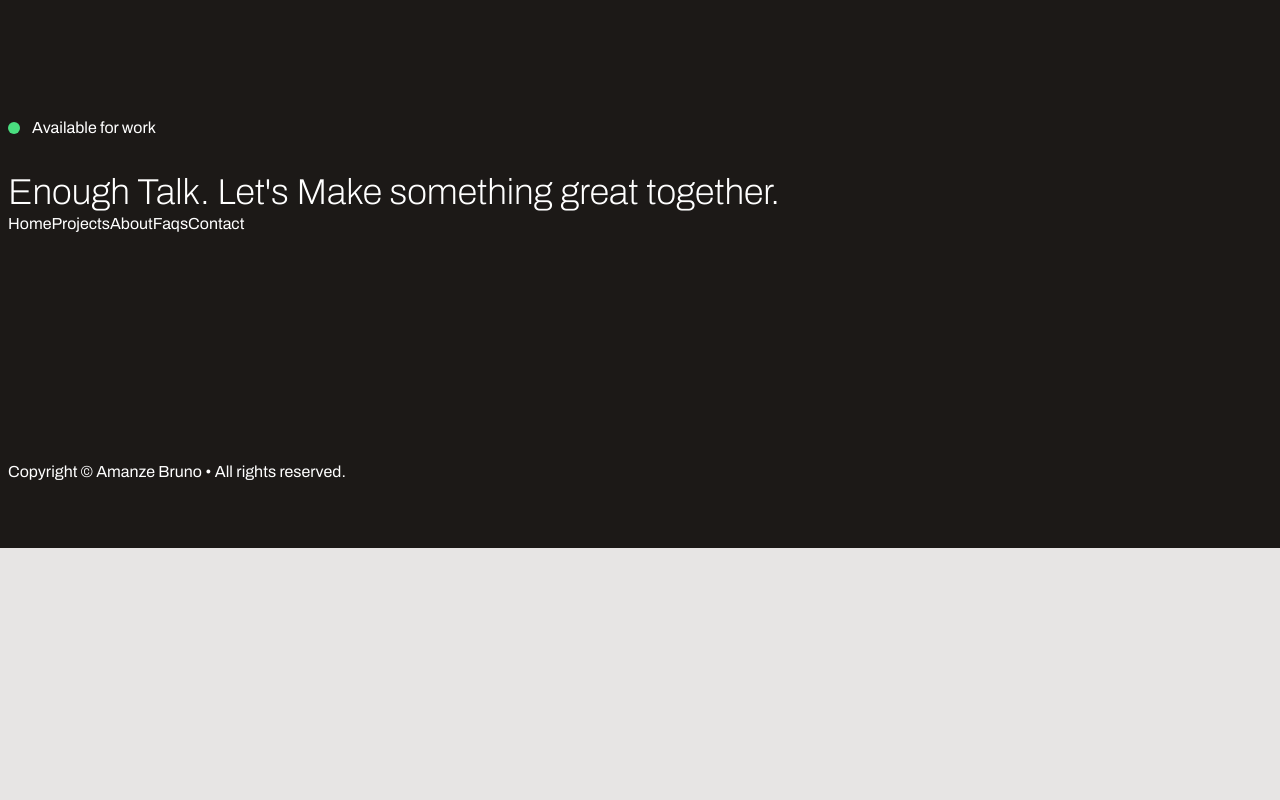
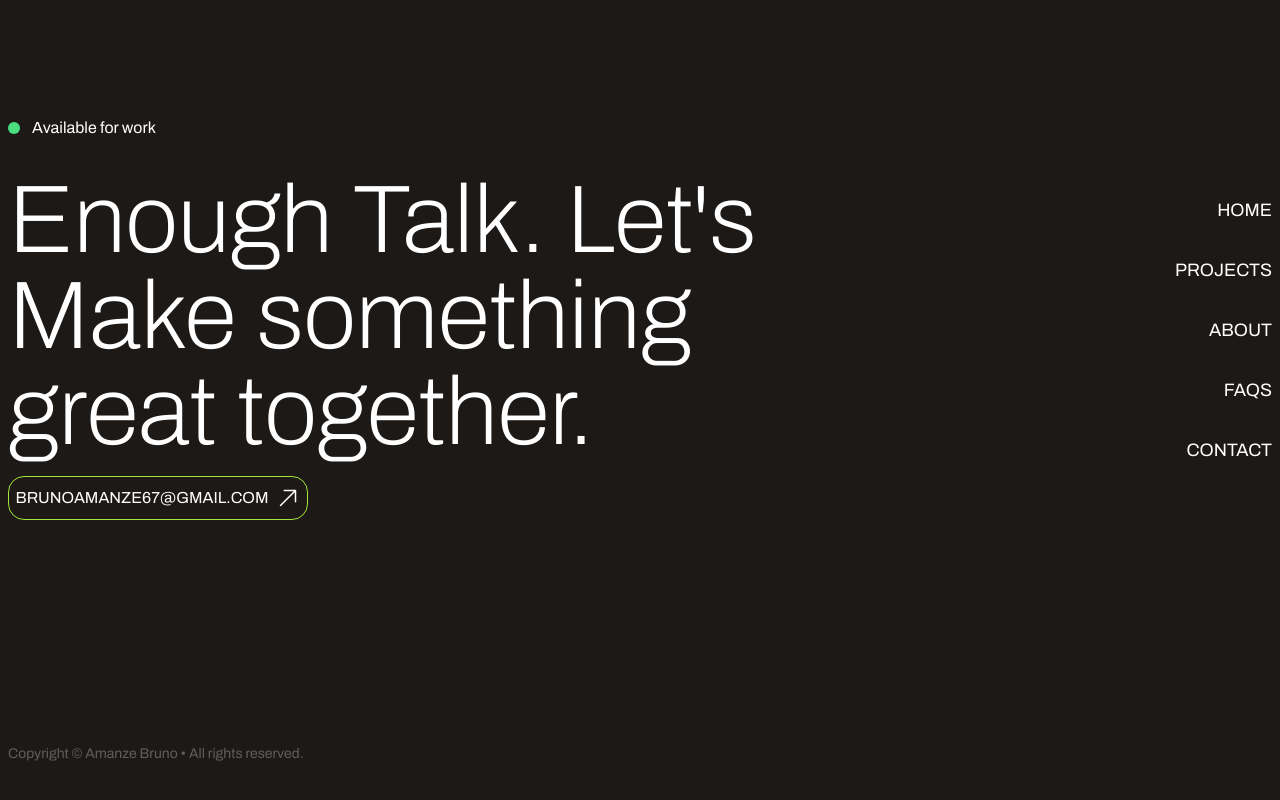
Before and after one commit to amanzecodes/port-v1, a Next.js app: page / in a window 1280 px wide. Shown: the part 5253-6053 px from the top of the page. Before the commit the page ends 5801 px from the top, so only its background shows below. Built offline with nearby package versions, Linux system fonts and the light colour scheme.

Commit message:
done with the static design of my portfolio

```diff
--- a/src/app/components/Footer.tsx
+++ b/src/app/components/Footer.tsx
@@ -1,50 +1,82 @@
-import React from 'react'
+import React from "react";
 
 const navItems = [
   {
-        href: '#hero',
-        label: 'Home'
+    href: "#hero",
+    label: "Home",
   },
   {
-        href: '#project',
-        label: 'Projects'
+    href: "#projects",
+    label: "Projects",
   },
   {
-        href: '#about',
-        label: 'About'
+    href: "#about",
+    label: "About",
   },
   {
-        href: '#faqs',
-        label: 'Faqs'
+    href: "#faqs",
+    label: "Faqs",
   },
   {
-        href: '#contact',
-        label: 'Contact'
-    }
-]
+    href: "#contact",
+    label: "Contact",
+  },
+];
 
 const Footer = () => {
   return (
-    <footer className='bg-stone-900 text-white'>
-        <div className='mx-auto px-2'>
-            <div className='py-24 md:py-32 lg:py-40'>
-            <div className='flex items-center gap-3'>
-                <div className='size-3 rounded-full bg-green-400'></div>
+    <footer id="contact" className="bg-stone-900 text-white">
+      <div className="mx-auto px-2">
+        <div className="py-24 md:py-32 lg:py-40">
+          <div className="flex items-center gap-3">
+            <div className="size-3 rounded-full bg-green-400"></div>
             <span>Available for work</span>
           </div>
-            <h2 className='text-4xl mt-8 font-extralight'>Enough Talk. Let's Make something great together.</h2>
-            <nav>
+          <div className="grid md:grid-cols-3 md:items-center">
+            <div className="md:col-span-2">
+              <h2 className="text-4xl md:text-7xl lg:text-8xl mt-8 font-extralight">
+                Enough Talk. Let's Make something great together.
+              </h2>
+              <a
+                href="mailto:brunoamanze67@gmail.com"
+                className="uppercase rounded-2xl border border-lime-400 px-6 h-11 w-[300px] flex items-center justify-center mt-4"
+              >
+                <div className="flex">
+                <span>brunoamanze67@gmail.com</span>
+                <svg
+                  xmlns="http://www.w3.org/2000/svg"
+                  fill="none"
+                  viewBox="0 0 24 24"
+                  strokeWidth="1.5"
+                  stroke="currentColor"
+                  className="size-6 text-white ml-2"
+                >
+                  <path
+                    strokeLinecap="round"
+                    strokeLinejoin="round"
+                    d="m4.5 19.5 15-15m0 0H8.25m11.25 0v11.25"
+                  />
+                </svg>
+                </div>
+              </a>
+            </div>
+            <div className="md:col-span-1">
+              <nav className="flex flex-col md:items-end gap-8 mt-16 md:mt-0">
                 {navItems.map(({ href, label }) => (
-                    <a href={href} key={label}>
+                  <a href={href} key={label} className="uppercase text-lg">
                     {label}
                   </a>
                 ))}
               </nav>
             </div>
-            <p className='py-16'>Copyright &copy; Amanze Bruno &bull; All rights reserved.</p>
+          </div>
+        </div>
+        <p className="py-16 text-white/30 text-sm">
+          Copyright &copy; Amanze Bruno &bull; All rights reserved.
+        </p>
       </div>
     </footer>
-  )
-}
+  );
+};
 
-export default Footer
+export default Footer;
--- a/src/app/components/Header.tsx
+++ b/src/app/components/Header.tsx
@@ -7,7 +7,7 @@ import { useMouse } from "react-use";
 const navLinks = [
   { label: "About", href: "#about" },
   { label: "Project", href: "#projects" },
-  { label: "Connect", href: "#integrations" },
+  { label: "Connect", href: "#contact" },
 ];
 
 const Header = () => {
@@ -112,17 +112,18 @@ const Header = () => {
               duration: 4,
             }}
           >
-            <div className="p-4 md:p-5 lg:p-6 border-white bg-[#1c1d20] border rounded-full flex items-center justify-center">
+            <div className="p-2 md:p-5 lg:p-6 border-white bg-[#1c1d20] border rounded-full flex items-center justify-center">
               <svg
                 xmlns="http://www.w3.org/2000/svg"
                 width="24"
                 height="24"
                 viewBox="0 0 24 24"
                 fill="none"
-                className="text-white text-2xl w-6 h-6 md:w-8 md:h-8"
+                strokeWidth="0.5"
+                className="text-white font-thin text-xl w-6 h-6 md:w-8 md:h-8"
               >
-                <rect x="3" y="15" width="18" height="2" fill="currentColor" />
-                <rect x="3" y="7" width="18" height="2" fill="currentColor" />
+                <rect x="3" y="15" width="18" height="2" strokeWidth="0.5" fill="currentColor" />
+                <rect x="3" y="7" width="18" height="2" strokeWidth="0.5" fill="currentColor" />
               </svg>
             </div>
           </motion.div>
--- a/src/app/components/Projects.tsx
+++ b/src/app/components/Projects.tsx
@@ -32,7 +32,7 @@ const projects = [
 const Projects: FC = () => {
   return (
     <section id="projects" className="py-24 md:py-32 lg:py-40">
-      <div className="mx-auto px-2">
+      <div className="mx-auto px-4 md:px-2 lg:px-2">
         <h2 className="text-4xl md:text-7xl lg:text-8xl">Selected Works</h2>
         <div className="mt-10 md:mt-16 lg:mt-20">
           {projects.map(({ name, image }) => (
```
Also changed, not shown: src/app/components/Hero.tsx (+10 -2 lines). Lines whose indentation alone changed are shown as unchanged.
